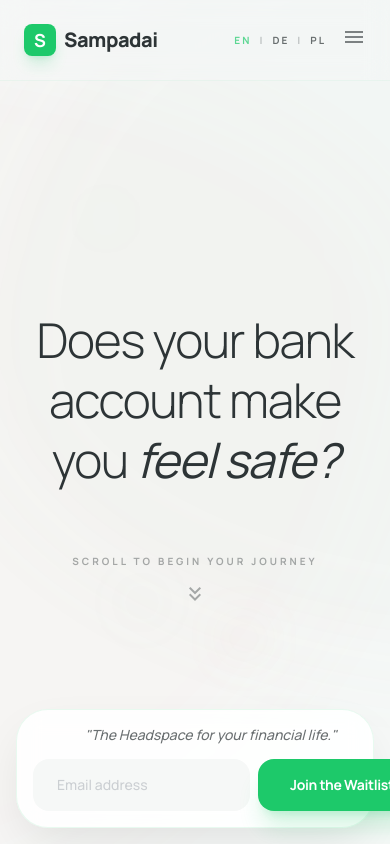
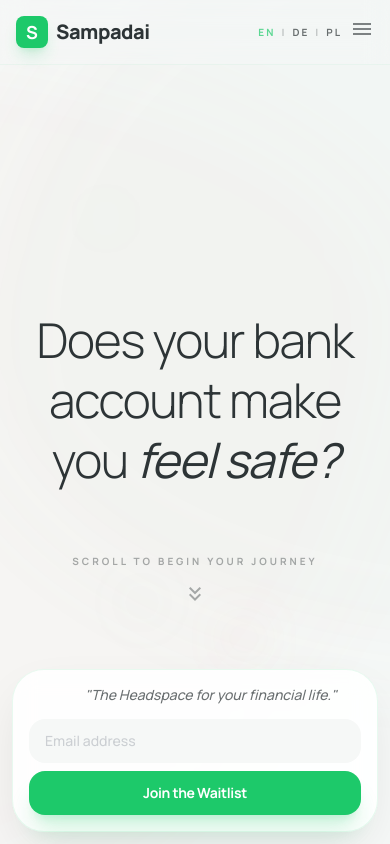
Before and after one commit to SampadAI-com/sampadai-web-v4, a React (Vite) app: page / in a window 390 px wide. Shown: the top 844 px of the page. Built offline with nearby package versions, Linux system fonts and the light colour scheme.

Commit message:
fix: responsive layout for mobile footer/waitlist and navbar alignment

```diff
--- a/App.tsx
+++ b/App.tsx
@@ -56,7 +56,7 @@ const App: React.FC = () => {
           </div>
         </main>
 
-        <div className="h-40 md:h-20" /> {/* Spacer for footer */}
+        <div className="h-56 sm:h-48 md:h-20" /> {/* Spacer for footer */}
         <StickyFooter />
       </div>
     </LanguageProvider>
--- a/components/Navbar.tsx
+++ b/components/Navbar.tsx
@@ -6,22 +6,22 @@ const Navbar: React.FC = () => {
   const { language, setLanguage, messages, supportedLanguages } = useLanguage();
 
   return (
-    <nav className="fixed top-0 left-0 right-0 z-50 p-6 flex justify-between items-center luxury-blur bg-background-light/40 border-b border-primary/5">
-      <div className="flex items-center space-x-2">
+    <nav className="fixed top-0 left-0 right-0 z-50 px-4 py-4 sm:p-6 flex items-center gap-4 luxury-blur bg-background-light/40 border-b border-primary/5">
+      <div className="flex items-center space-x-2 shrink-0">
         <div className="w-8 h-8 bg-primary rounded-lg flex items-center justify-center shadow-lg shadow-primary/20">
           <span className="text-white font-bold text-lg">S</span>
         </div>
         <span className="text-xl font-extrabold tracking-tight text-charcoal">Sampadai</span>
       </div>
 
-      <div className="hidden md:flex space-x-10 text-[10px] font-bold uppercase tracking-[0.2em] opacity-60">
+      <div className="hidden md:flex flex-1 justify-center space-x-10 text-[10px] font-bold uppercase tracking-[0.2em] opacity-60">
         <a href="#philosophy" className="hover:text-primary hover:opacity-100 transition-all cursor-pointer">{messages.navbar.philosophy}</a>
         <a href="#nudges" className="hover:text-primary hover:opacity-100 transition-all cursor-pointer">{messages.navbar.nudge}</a>
         <a href="#" className="hover:text-primary hover:opacity-100 transition-all cursor-pointer">{messages.navbar.safety}</a>
       </div>
 
-      <div className="flex items-center space-x-4">
-        <div className="flex items-center text-[10px] font-bold uppercase tracking-[0.2em] opacity-70">
+      <div className="ml-auto flex items-center space-x-2 sm:space-x-4 shrink-0">
+        <div className="flex items-center whitespace-nowrap text-[10px] font-bold uppercase tracking-[0.2em] opacity-70">
           {supportedLanguages.map((code, index) => (
             <React.Fragment key={code}>
               <button
@@ -35,7 +35,7 @@ const Navbar: React.FC = () => {
                 {code.toUpperCase()}
               </button>
               {index < supportedLanguages.length - 1 ? (
-                <span className="mx-2 opacity-40">|</span>
+                <span className="mx-1.5 sm:mx-2 opacity-40">|</span>
               ) : null}
             </React.Fragment>
           ))}
--- a/components/StickyFooter.tsx
+++ b/components/StickyFooter.tsx
@@ -3,9 +3,9 @@ import React from 'react';
 
 const StickyFooter: React.FC = () => {
   return (
-    <footer className="fixed bottom-0 left-0 right-0 z-50 p-4 md:p-8 pointer-events-none">
+    <footer className="fixed bottom-0 left-0 right-0 z-50 p-3 sm:p-4 md:p-8 pointer-events-none">
       <div className="max-w-5xl mx-auto bg-white/90 luxury-blur rounded-[2rem] shadow-[0_20px_50px_-10px_rgba(0,0,0,0.1)] border border-primary/10 p-4 md:p-6 flex flex-col md:flex-row items-center justify-between space-y-4 md:space-y-0 pointer-events-auto">
-        <div className="flex items-center space-x-8 px-4">
+        <div className="w-full md:w-auto flex items-center justify-center md:justify-start space-x-8 px-2 sm:px-4">
           <div className="hidden lg:block">
             <span className="text-[10px] uppercase tracking-[0.25em] text-primary font-black block mb-1">Current Membership</span>
             <span className="text-sm font-bold opacity-80 whitespace-nowrap">Limited Invitations Remaining</span>
@@ -18,13 +18,13 @@ const StickyFooter: React.FC = () => {
           </p>
         </div>
 
-        <div className="flex items-center w-full md:w-auto space-x-2">
+        <div className="flex flex-col sm:flex-row items-stretch sm:items-center w-full md:w-auto gap-2">
           <input
-            className="flex-grow md:w-72 bg-background-light border-none rounded-2xl text-sm px-6 py-4 focus:ring-2 focus:ring-primary/20 placeholder:opacity-30 placeholder:font-medium font-medium transition-all"
+            className="w-full sm:flex-grow md:w-72 bg-background-light border-none rounded-2xl text-sm px-4 sm:px-6 py-3 sm:py-4 focus:ring-2 focus:ring-primary/20 placeholder:opacity-30 placeholder:font-medium font-medium transition-all min-w-0"
             placeholder="Email address"
             type="email"
           />
-          <button className="bg-primary hover:bg-primary/90 text-white px-8 py-4 rounded-2xl text-sm font-bold tracking-tight transition-all active:scale-95 shadow-xl shadow-primary/20 whitespace-nowrap">
+          <button className="w-full sm:w-auto bg-primary hover:bg-primary/90 text-white px-6 sm:px-8 py-3 sm:py-4 rounded-2xl text-sm font-bold tracking-tight transition-all active:scale-95 shadow-xl shadow-primary/20 whitespace-nowrap">
             Join the Waitlist
           </button>
         </div>
```
